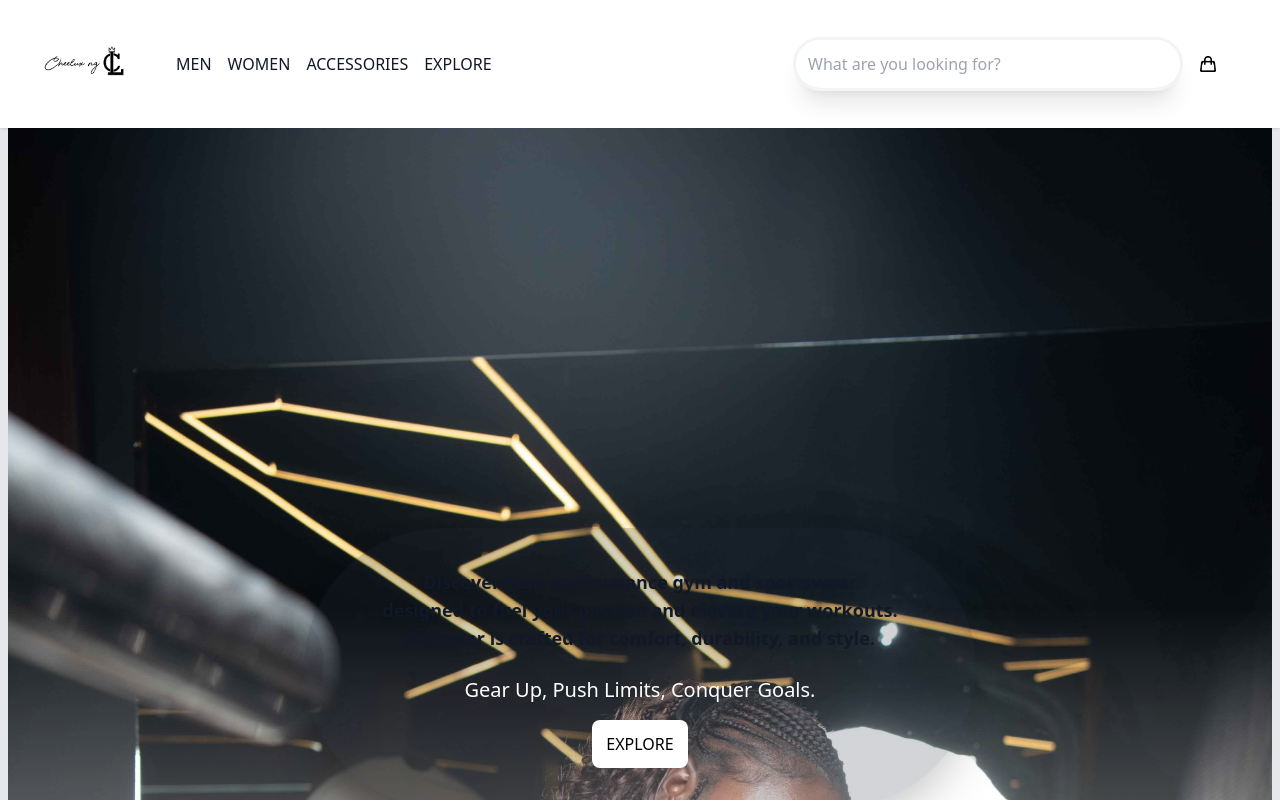
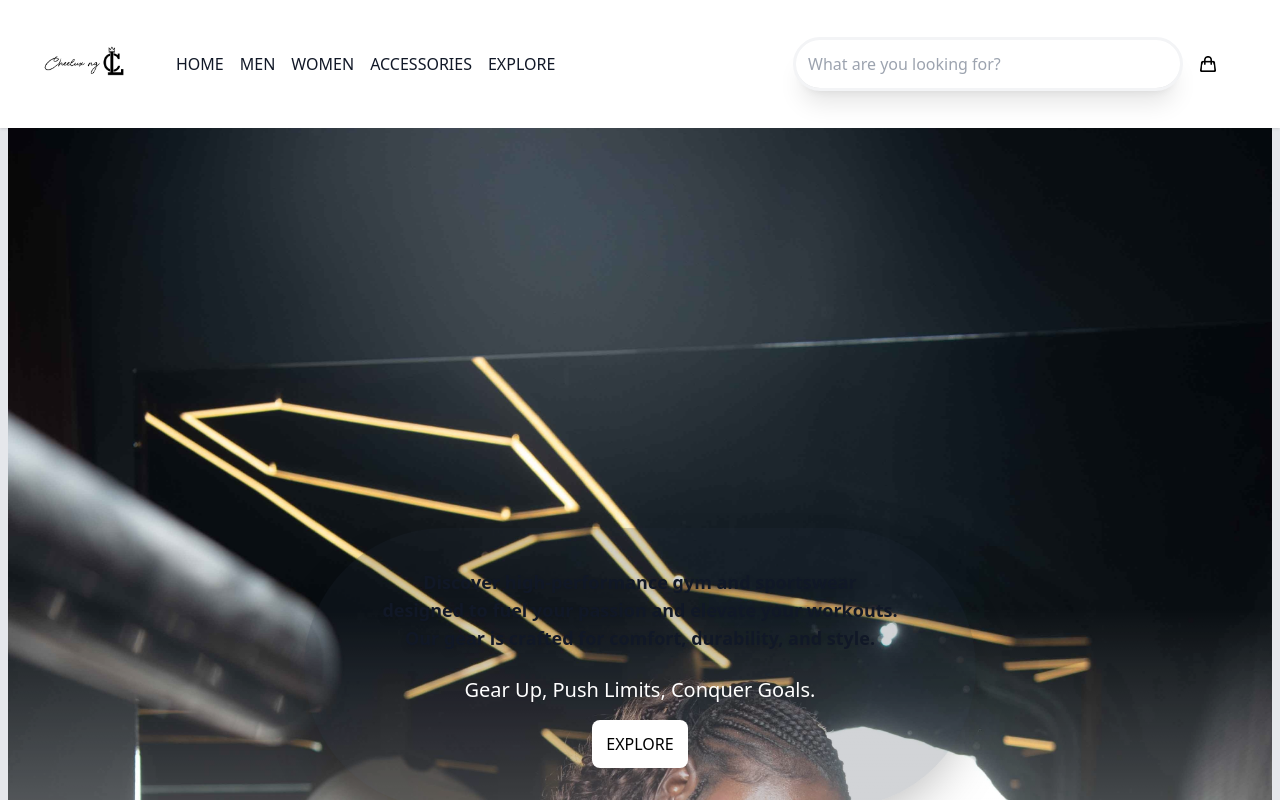
Before and after one commit to 0FFSIDE1/Cheeluxng-FE, a Vue app: page / in a window 1280 px wide. Shown: the top 800 px of the page. Built offline with nearby package versions, Linux system fonts and the light colour scheme.

Commit message:
feat: update Navbar links to include HOME and correct routing for better navigation

```diff
--- a/src/components/Navbar.vue
+++ b/src/components/Navbar.vue
@@ -20,10 +20,11 @@
     <div class="flex items-center gap-8 h-24 md:min-w-300">
       <img class="object-cover h-32 md:w-full" src="../assets/blacklogo.png" alt="logo" >
       <div class="hidden lg:block space-x-4">
-        <router-link to="/" class="text-gray-900 hover:underline">MEN</router-link>
-        <router-link to="/about" class="text-gray-900 hover:underline">WOMEN</router-link>
-        <router-link to="/contact" class="text-gray-900 hover:underline">ACCESSORIES</router-link>
-        <router-link to="/services" class="text-gray-900 hover:underline">EXPLORE</router-link>
+        <router-link to="/" class="text-gray-900 hover:underline">HOME</router-link>
+        <router-link to="/men" class="text-gray-900 hover:underline">MEN</router-link>
+        <router-link to="/women" class="text-gray-900 hover:underline">WOMEN</router-link>
+        <router-link to="/accessories" class="text-gray-900 hover:underline">ACCESSORIES</router-link>
+        <router-link to="/explore" class="text-gray-900 hover:underline">EXPLORE</router-link>
       </div>
     </div>
 
```
